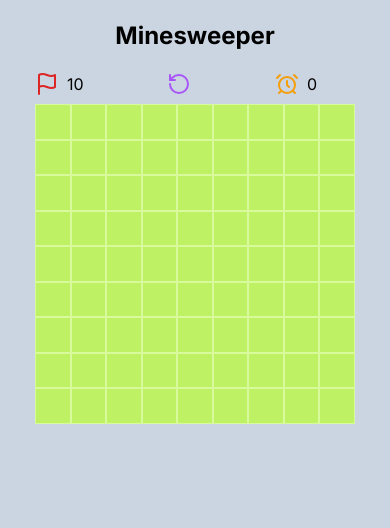
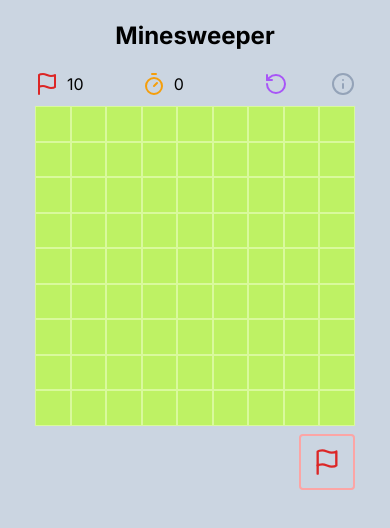
Before and after one commit to yvonne11yuting/next-minesweeper, a Next.js app: page / in a window 390 px wide. Shown: the top 528 px of the page. Built offline with nearby package versions, Linux system fonts and the light colour scheme.

Commit message:
feat: enhance mobile friendly (#22)
* feat: add how to play

* feat: add FlagMondeBtn

* test: add a test case for flag mode

* test: add a test case for game guide

* remove unused setting file

* fix: compile failed

```diff
--- a/components/Board.tsx
+++ b/components/Board.tsx
@@ -5,6 +5,7 @@
 import { domUtils } from "@/utils/domUtils";
 import GameInfo from "./GameInfo";
 import GameStatus from "./GameStatus";
+import FlagModeBtn from "./FlagModeBtn";
 
 interface BoardProps {
     rows: number;
@@ -21,6 +22,7 @@
     const [flagged, setFlagged] = useState<string[]>([]);
     const [squareStatus, setSquareStatus] = useState<SquareStatus>({});
     const [gameStatus, setGameStatus] = useState<GameStatusEnum>(GameStatusEnum.INIT);
+    const [flagMode, setFlagMode] = useState<boolean>(false); // Flag mode only for mobile devices
     const mineSweeper = useMemo(() => new Minesweeper(rows, cols, mines, squareStatus), [rows, cols, mines, squareStatus])
     const board = mineSweeper.generateBoard;
     const gameInProgress = gameStatus === GameStatusEnum.INIT || gameStatus === GameStatusEnum.PLAYING;
@@ -33,6 +35,10 @@
         const isFlagged = flagged.includes(squareId);
         const numberedSquare = squareStatus[squareId] && squareStatus[squareId] !== '0';
 
+        if (minesInitialized && flagMode) {
+            flagSquare(e);
+            return;
+        }
         if (!squareId || isFlagged) return;
 
         if (minesInitialized) {
@@ -58,7 +64,7 @@
         if (squareStatus[squareId]) return;
         if (flagged.includes(squareId)) {
             setFlagged(flagged.filter(id => id !== squareId));
-        } else {
+        } else if (flagged.length < totalMines) {
             setFlagged([...flagged, squareId]);
         }
     }
@@ -99,9 +105,10 @@
                         board.map((squareId) => {
                             const text = Number(squareStatus[squareId]) > 0 ? squareStatus[squareId] : '';
                             const hasFlag = flagged.includes(squareId);
-                            const isGameOver = gameStatus === GameStatusEnum.LOSE && mines.includes(squareId) && !hasFlag;
+                            const isGameOver = gameStatus === GameStatusEnum.LOSE;
+                            const showMinds = isGameOver && mines.includes(squareId) && !hasFlag;
                             const bgColor = squareStatus[squareId] && !hasFlag ? 'bg-lime-500' : 'bg-lime-300'
-                            const wrongFlagStyles = '-rotate-90 transition ease-out duration-1000';
+                            const wrongFlagStyles = isGameOver && text ? '-rotate-90 transition ease-out duration-1000' : '';
                             return (
                                 <div
                                     data-square={squareId}
@@ -111,14 +118,14 @@
                                     className={`flex justify-center text-lg sm:text-xl items-center border border-lime-200 ${bgColor}`}
                                 >
                                     {
-                                        isGameOver && (<Bomb color="#020617" />)
+                                        showMinds && (<Bomb color="#020617" />)
                                     }
                                     {
                                         text && !hasFlag && text
                                     }
                                     {
                                         hasFlag && (
-                                            <Flag data-testid={`FLAG_${squareId}`} className={`${text ? wrongFlagStyles : ''}`} color="#dc2626" />
+                                            <Flag data-testid={`FLAG_${squareId}`} className={`${wrongFlagStyles}`} color="#dc2626" />
                                         )
                                     }
                                 </div>
@@ -134,6 +141,7 @@
                     )
                 }
             </div>
+            <FlagModeBtn flagMode={flagMode} setFlagMode={setFlagMode} />
         </>
     )
 }
--- /dev/null
+++ b/components/FlagModeBtn.tsx
@@ -0,0 +1,26 @@
+import { Flag } from 'lucide-react'
+
+interface FlagModeBtnProps {
+    flagMode: boolean;
+    setFlagMode: (flagMode: boolean) => void;
+}
+
+const FlagModeBtn = ({
+    flagMode,
+    setFlagMode
+}: FlagModeBtnProps) => {
+    return (
+        <div className="mt-2 text-right block lg:hidden">
+            <button
+                data-testid="FLAG_MODE_BTN"
+                onClick={() => setFlagMode(!flagMode)}
+                aria-pressed={flagMode}
+                className={`p-3 border-2 border-red-300 rounded ${flagMode ? 'bg-red-300' : ''}`}
+            >
+                <Flag color="#dc2626" size="1.75rem" />
+            </button>
+        </div>
+    )
+}
+
+export default FlagModeBtn
--- a/components/GameInfo.tsx
+++ b/components/GameInfo.tsx
@@ -1,5 +1,6 @@
 import { useEffect, useState } from "react";
-import { AlarmClock, Flag, RotateCcw } from "lucide-react"
+import { Flag, Info, Mouse, RotateCcw, Timer } from "lucide-react"
+import { GAME_CONTROL_TEXT } from "@/constants/minesweeperCostants";
 
 interface GameInfoProps {
     remainingFlags: number;
@@ -15,6 +16,7 @@
     resetGame
 }: GameInfoProps) => {
     const [recordTime, setRecordTime] = useState<number>(0);
+    const [showGuide, setShowGuide] = useState<boolean>(false);
 
     useEffect(() => {
         let timer: number | undefined;
@@ -35,18 +37,42 @@
     }, [startTimer, pauseTimer, recordTime]);
 
     return (
-        <div className="flex justify-between pb-2">
-            <span className="inline-flex gap-2">
+        <div className="flex justify-between items-baseline pb-1">
+            <span className="inline-flex gap-2 w-16">
                 <Flag color="#dc2626" />
                 <span data-testid="GAME_FLAGS_NUM">{remainingFlags}</span>
+            </span>
+            <span className="inline-flex gap-2 w-20">
+                <Timer color="#f59e0b" />
+                <span>{recordTime}</span>
             </span>
             <button onClick={resetGame}>
                 <RotateCcw color="#a855f7" />
             </button>
-            <span className="inline-flex gap-2 w-20">
-                <AlarmClock color="#f59e0b" />
-                <span>{recordTime}</span>
-            </span>
+            <div className="relative">
+                <button data-testid="GAME_GUIDE_BTN" onClick={() => setShowGuide(!showGuide)}>
+                    <Info className="text-slate-400" />
+                </button>
+                {
+                    showGuide && (
+                        <div data-testid="GAME_GUIDE_CONTENT" className="absolute left-0 bottom-0 w-80 p-5 ml-6 bg-slate-100 text-slate-900 -translate-x-full translate-y-full z-10 rounded bg-opacity-80">
+                            <h2 className="text-xl font-semibold text-lime-800">How To Play</h2>
+                            <ul className="flex flex-col gap-2 mt-4 leading-6 text-base text-slate-700">
+                                {
+                                    GAME_CONTROL_TEXT.map(({ text, icon }, idx) => (
+                                        <li key={idx} className="flex gap-2">
+                                            <span className="flex-none text-lime-600">{
+                                                icon === 'mouse' ? <Mouse /> : <Timer />
+                                            }</span>
+                                            <span>{text}</span>
+                                        </li>
+                                    ))
+                                }
+                            </ul>
+                        </div>
+                    )
+                }
+            </div>
         </div>
     )
 }
--- /dev/null
+++ b/constants/minesweeperCostants.ts
@@ -0,0 +1,16 @@
+export const GAME_CONTROL_TEXT = [{
+    text: 'Left-click a square to reveal it.',
+    icon: 'mouse'
+}, {
+    text: 'Right-click a square to flag it.',
+    icon: 'mouse'
+}, {
+    text: 'Double-click the left mouse button on a numbered square if the number of flagged squares around it matches the number.',
+    icon: 'mouse'
+}, {
+    text: '[Mobile] You can set flags on mobile by clicking the flag button in the bottom right corner.',
+    icon: 'mouse'
+}, {
+    text: 'There\'s a timer to record how quickly you complete the game.',
+    icon: 'timer'
+}];
--- a/utils/minesweeperUtils.ts
+++ b/utils/minesweeperUtils.ts
@@ -92,7 +92,7 @@
         if (adjacentFlags.length === Number(this.squareStatus[squareId])) {
             for (let targetSquare of adjacentSquares) {
                 // by pass if square is flagged and is a mine
-                if (adjacentFlags.includes(targetSquare) && this.mines.includes(targetSquare)) continue;
+                if (flagged.includes(targetSquare) && this.mines.includes(targetSquare)) continue;
                 this.checkSquare(targetSquare);
             }
         }
```
Also changed, not shown: 1 other file (tests, documents, lock files or other folders).
